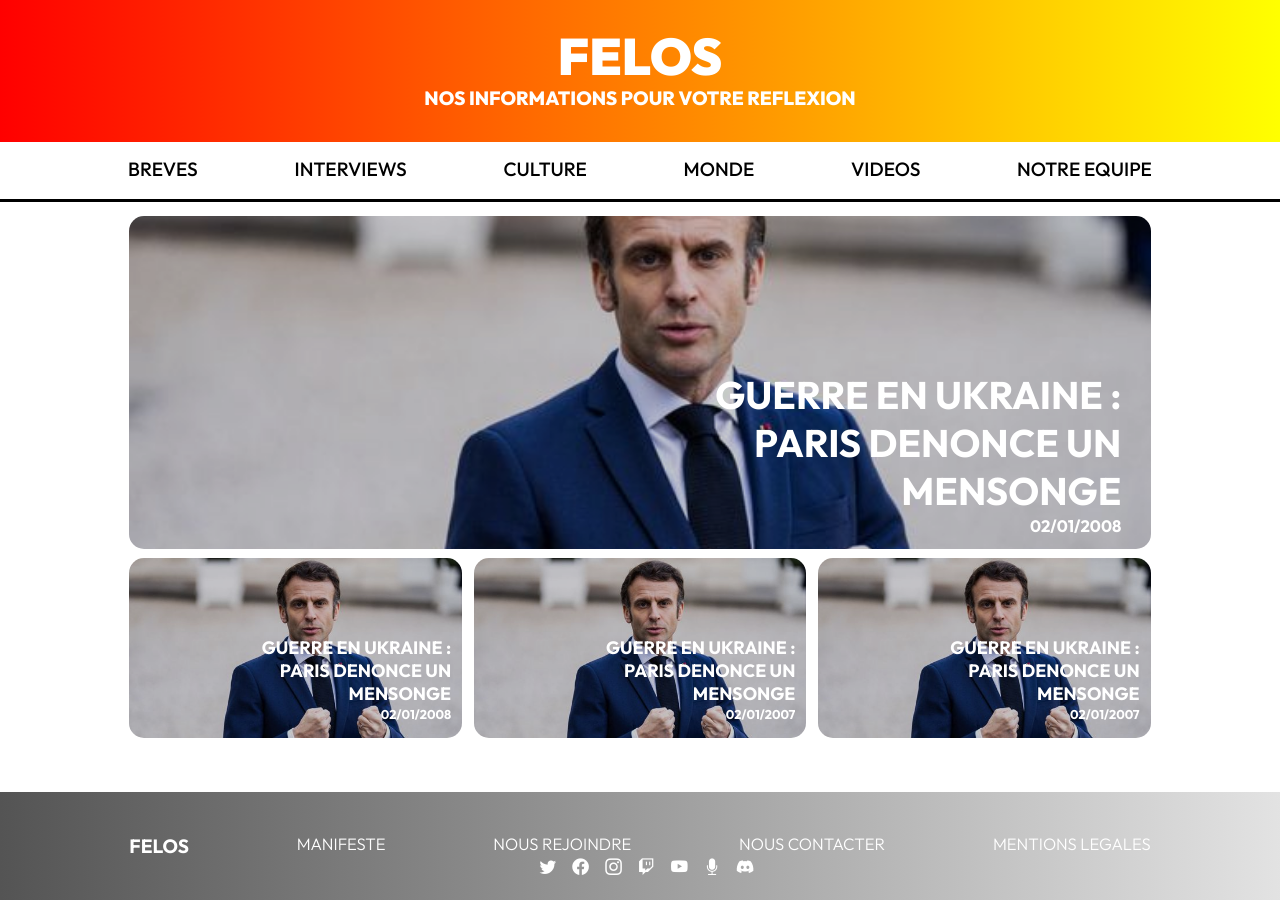
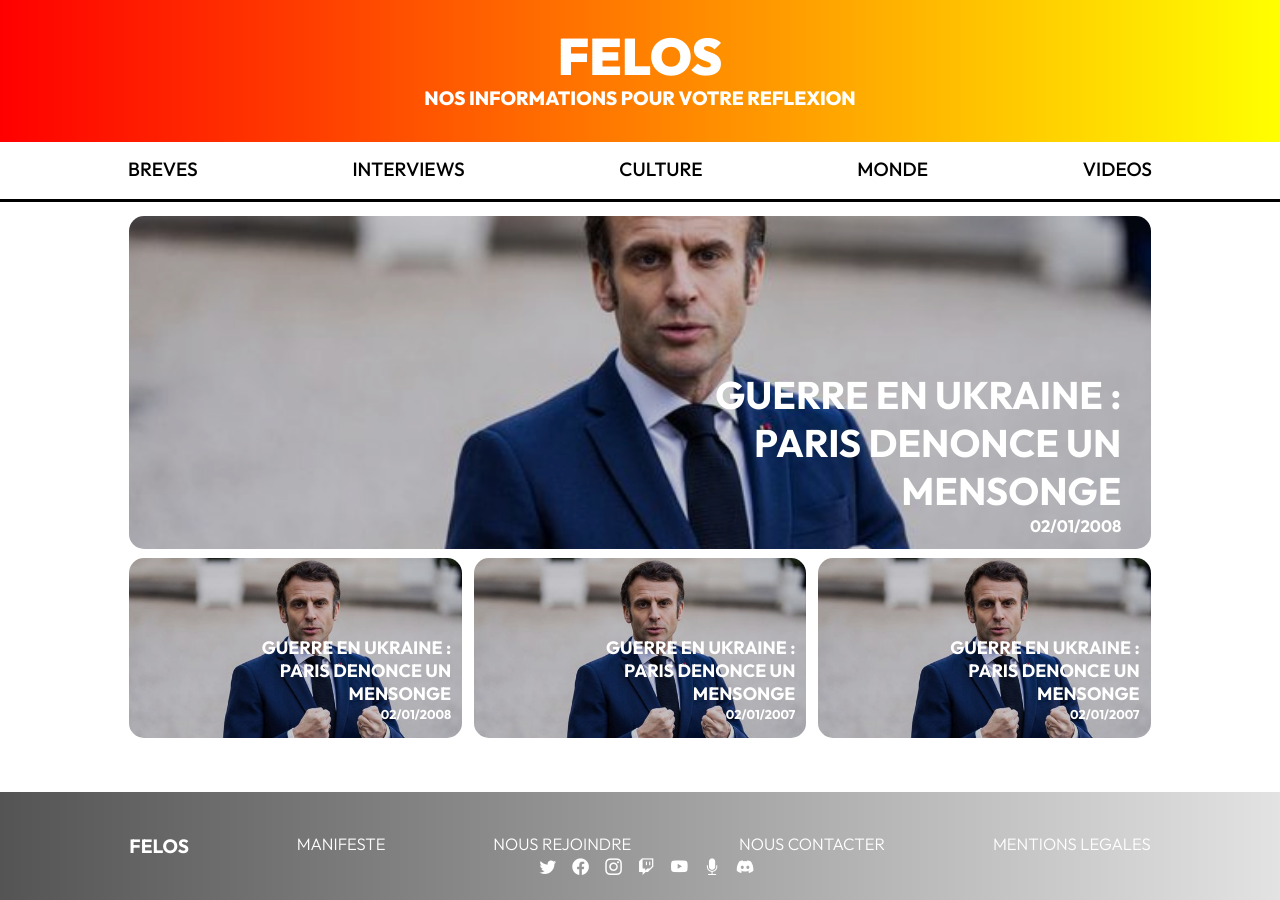
Before and after one commit to FELOSNews/website, a Jekyll site: the page built from pages/home.html, in a window 1280 px wide. Built offline with Jekyll 4.4.1, drawn with Linux system fonts in a browser that asks for light colours.

Commit message:
🔥 Remove "Our team" links

```diff
--- a/_layouts/corporate.html
+++ b/_layouts/corporate.html
@@ -45,7 +45,6 @@
                 <a class="culture" href="/culture">CULTURE</a>
                 <a class="monde" href="/monde">MONDE</a>
                 <a class="videos" href="/videos">VIDEOS</a>
-                <a class="notre_equipe" href="/notre_equipe">NOTRE EQUIPE</a>
             </div>
         </div>
 
--- a/_layouts/home.html
+++ b/_layouts/home.html
@@ -47,7 +47,6 @@
                 <a class="culture" href="/culture">CULTURE</a>
                 <a class="monde" href="/monde">MONDE</a>
                 <a class="videos" href="/videos">VIDEOS</a>
-                <a class="notre_equipe" href="/notre_equipe">NOTRE EQUIPE</a>
             </div>
         </div>
 
--- a/_layouts/pager.html
+++ b/_layouts/pager.html
@@ -51,7 +51,6 @@
                 <a class="culture" href="/culture">CULTURE</a>
                 <a class="monde" href="/monde">MONDE</a>
                 <a class="videos" href="/videos">VIDEOS</a>
-                <a class="notre_equipe" href="/notre_equipe">NOTRE EQUIPE</a>
             </div>
         </div>
 
--- a/_layouts/post.html
+++ b/_layouts/post.html
@@ -45,7 +45,6 @@
                 <a class="culture" href="/culture">CULTURE</a>
                 <a class="monde" href="/monde">MONDE</a>
                 <a class="videos" href="/videos">VIDEOS</a>
-                <a class="notre_equipe" href="/notre_equipe">NOTRE EQUIPE</a>
             </div>
         </div>
 
```
